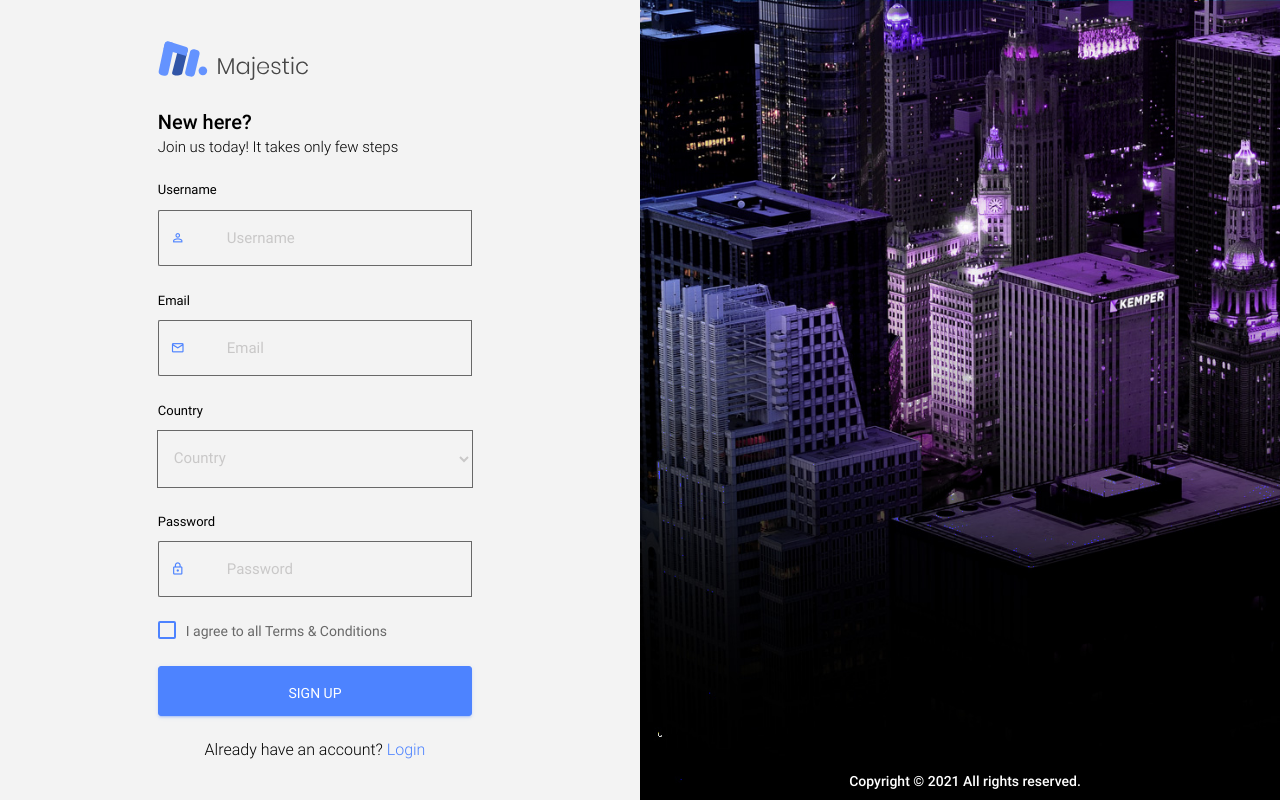
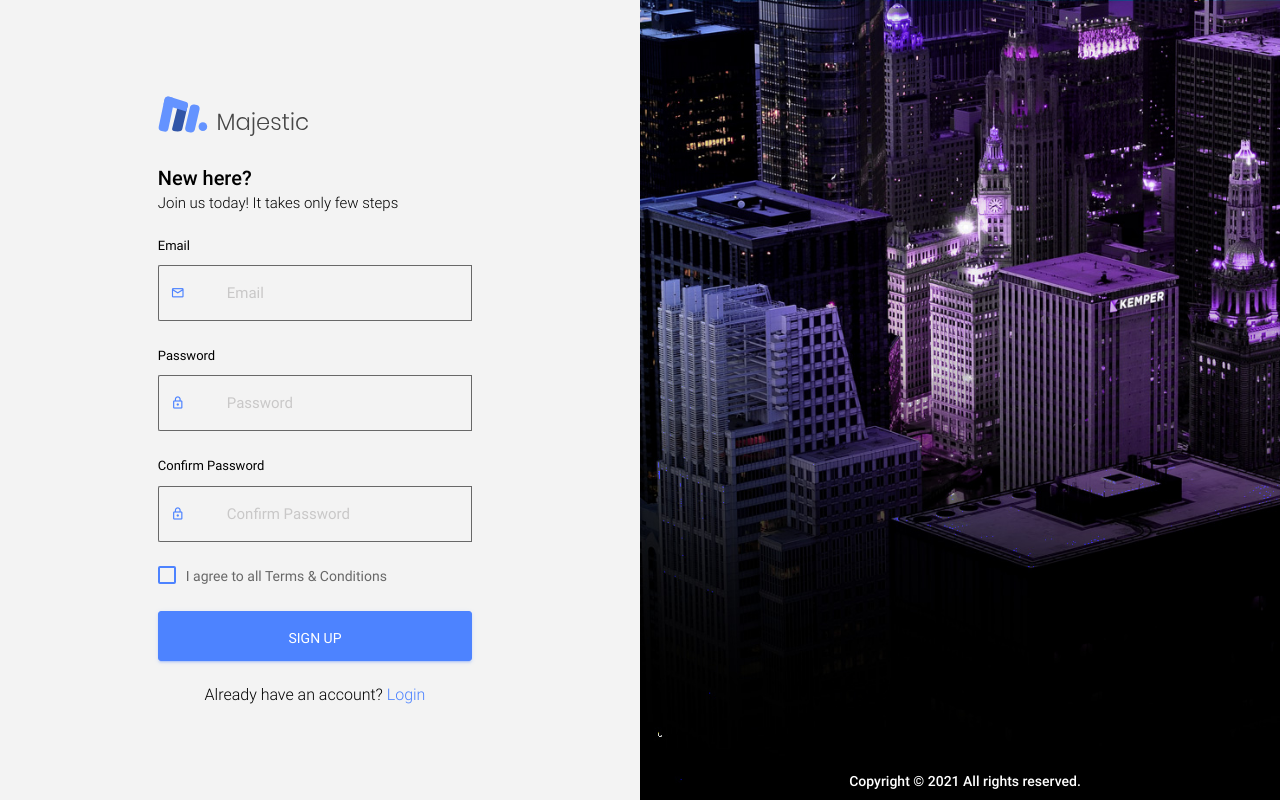
Before and after one commit to mbai97/djangoes, a Django app: page /register in a window 1280 px wide. Run offline with Django 3.2, Linux system fonts and the light colour scheme; some libraries are stand-ins or nearby versions.

Commit message:
Login , register logic

```diff
--- a/playground/templates/user/dash.html
+++ b/playground/templates/user/dash.html
@@ -52,9 +52,10 @@
                            <li><a href="#">Cookeries</a></li>
                            <li><a href="#">Laundries</a></li>
                            <li><a href="#">Toileries</a></li>
-                           <li><a href=" {% url 'login' %}">Logout</a> </li>
+                           <li> Welcome {{user.email}} </li>
                         </ul>
                      </div>
+
                   </div>
                </div>
             </div>
@@ -81,6 +82,7 @@
                      <a href="{% url 'fashion'%}">Fashion</a>
                      <a href="{% url 'electronic'%}">Electronic</a>
                      <a href="{% url 'jewellery'%}">Jewellery</a>
+                     <a href=" {% url 'login' %}">Logout</a>
                   </div>
                   <span class="toggle_icon" onclick="openNav()"><img src="{% static 'dash/images/toggle-icon.png'%}"></span>
                   <div class="dropdown">
--- a/playground/templates/user/register.html
+++ b/playground/templates/user/register.html
@@ -31,18 +31,16 @@
               </div>
               <h4>New here?</h4>
               <h6 class="font-weight-light">Join us today! It takes only few steps</h6>
-              <form class="pt-3">
-                <div class="form-group">
-                  <label>Username</label>
-                  <div class="input-group">
-                    <div class="input-group-prepend bg-transparent">
-                      <span class="input-group-text bg-transparent border-right-0">
-                        <i class="mdi mdi-account-outline text-primary"></i>
-                      </span>
-                    </div>
-                    <input type="text" class="form-control form-control-lg border-left-0" placeholder="Username">
-                  </div>
+              <form method="post" action="#" class="pt-3">
+
+                {% csrf_token %}
+                {% for message in messages %}
+
+                <div class="alert alert-{{ message.tags}} mb-4" role="alert">
+                  <strong>{{ message}} </strong>
                 </div>
+                {% endfor %}
+
                 <div class="form-group">
                   <label>Email</label>
                   <div class="input-group">
@@ -51,20 +49,10 @@
                         <i class="mdi mdi-email-outline text-primary"></i>
                       </span>
                     </div>
-                    <input type="email" class="form-control form-control-lg border-left-0" placeholder="Email">
+                    <input type="email" name="email" id="email" class="form-control form-control-lg border-left-0" placeholder="Email" required>
                   </div>
                 </div>
-                <div class="form-group">
-                  <label>Country</label>
-                  <select class="form-control form-control-lg" id="exampleFormControlSelect2">
-                    <option>Country</option>
-                    <option>Ethiopia</option>
-                    <option>Kenya</option>
-                    <option>Uganda</option>
-                    <option>Rwanda</option>
-                    <option>Tanzania</option>
-                  </select>
-                </div>
+
                 <div class="form-group">
                   <label>Password</label>
                   <div class="input-group">
@@ -73,19 +61,32 @@
                         <i class="mdi mdi-lock-outline text-primary"></i>
                       </span>
                     </div>
-                    <input type="password" class="form-control form-control-lg border-left-0" id="exampleInputPassword" placeholder="Password">
+                    <input type="password"  name="pass1" class="form-control form-control-lg border-left-0" id="pass1" placeholder="Password" required>
                   </div>
                 </div>
+
+                <div class="form-group">
+                  <label>Confirm Password</label>
+                  <div class="input-group">
+                    <div class="input-group-prepend bg-transparent">
+                      <span class="input-group-text bg-transparent border-right-0">
+                        <i class="mdi mdi-lock-outline text-primary"></i>
+                      </span>
+                    </div>
+                    <input type="password"  name="pass2" class="form-control form-control-lg border-left-0" id="pass2" placeholder="Confirm Password" required>
+                  </div>
+                </div>
+
                 <div class="mb-4">
                   <div class="form-check">
                     <label class="form-check-label text-muted">
-                      <input type="checkbox" class="form-check-input">
+                      <input type="checkbox" class="form-check-input" required>
                       I agree to all Terms & Conditions
                     </label>
                   </div>
                 </div>
                 <div class="mt-3">
-                  <a class="btn btn-block btn-primary btn-lg font-weight-medium auth-form-btn" href="{% url 'login'%}">SIGN UP</a>
+                  <button type="submit" class="btn btn-block btn-primary btn-lg font-weight-medium auth-form-btn">SIGN UP</button>
                 </div>
                 <div class="text-center mt-4 font-weight-light">
                   Already have an account? <a href="{% url 'login'%}" class="text-primary">Login</a>
--- a/user/views.py
+++ b/user/views.py
@@ -25,39 +25,68 @@ def logout(request):
     auth.logout(request)
     return redirect('login')
 
+
+@anonymous_required
+def register(request):
+
+    if request.method == "POST":
+        email = request.POST['email'].replace(' ', '').lower()
+        pass1 = request.POST['pass1']
+        pass2 = request.POST['pass2']
+
+        if not pass1 == pass2:
+            messages.error(request, "passwords do not match" )
+            return redirect('register')
+
+        newUser = User.objects.create(username=email, email=email, password=pass1)
+        newUser.save()
+
+        auth.login(request, newUser)
+        return redirect('dashboard')
+
+    return render (request, 'user/register.html', {})
+
 @anonymous_required
 def login(request):
+
+    if request.method == 'POST':
+        email = request.POST['email']
+        password = request.POST['password']
+
+        theUser = auth.authenticate(username=email, password=password)
+
+        if theUser is not None:
+            auth.login(request, theUser)
+            return redirect('dashboard')
+        else:
+            messages.error(request, "username and password didnt match")
+            return redirect ('register')
 
     return render (request, 'user/login.html', {})
 
 
-@anonymous_required
-def register(request):
-
-    return render (request, 'user/register.html', {})
-
-# @login_required
-@anonymous_required
+@login_required
+# @anonymous_required
 def dashboard(request):
 
     return render (request, 'user/dash.html', {})
 
-# @login_required
-@anonymous_required
+@login_required
+# @anonymous_required
 def index(request):
     return render (request, 'user/index.html', {})
 
-# @login_required
-@anonymous_required
+@login_required
+# @anonymous_required
 def jewellery(request):
     return render (request, 'user/jewellery.html')
 
-# @login_required
-@anonymous_required
+@login_required
+# @anonymous_required
 def electronic(request):
     return render (request, 'user/electronic.html')
 
-# @login_required
-@anonymous_required
+@login_required
+# @anonymous_required
 def fashion(request):
     return render (request, 'user/fashion.html')
```
Also changed, not shown: playground/templates/user/login.html (+18 -6 lines), db.sqlite3.
